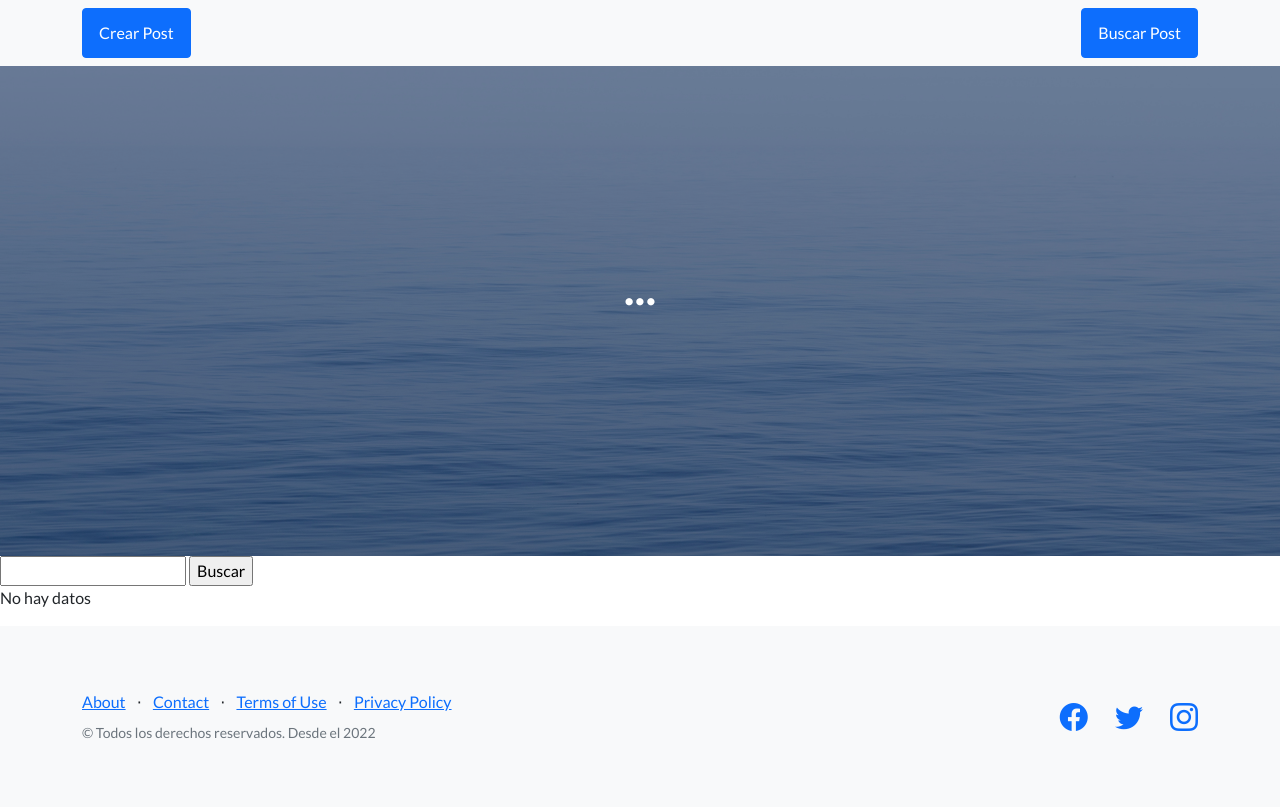
After one commit to AgustinPiergentili/pagina-web-con-django, a Django app: page /buscar_post/ in a window 1280 px wide. The commit adds this page. Run offline with Django 4.2, Linux system fonts and the light colour scheme; some libraries are stand-ins or nearby versions.

Commit message:
se añade get y post

```diff
--- a/EntregaIntermedia_Piergentili/EntregaIntermedia_Piergentili/urls.py
+++ b/EntregaIntermedia_Piergentili/EntregaIntermedia_Piergentili/urls.py
@@ -19,5 +19,5 @@ from django.conf.urls import include
 
 urlpatterns = [
     path('admin/', admin.site.urls),
-    path('account/', include('account.urls')),
+    path('', include('account.urls')),
 ]
--- a/EntregaIntermedia_Piergentili/account/admin.py
+++ b/EntregaIntermedia_Piergentili/account/admin.py
@@ -1,4 +1,4 @@
 from django.contrib import admin
 from .models import *
 # Register your models here.
-admin.site.register(usuario)
+admin.site.register(CrearPost)
--- /dev/null
+++ b/EntregaIntermedia_Piergentili/account/templates/account/buscar_post.html
@@ -0,0 +1,26 @@
+{% extends 'account/templates/account/index.html' %}
+
+{% load static %}
+
+{% block codigoDinamico %}
+
+
+<form action="" method="get">
+
+    <input type="text" name="post" id="post">
+
+    <input type="submit" value="Buscar">
+
+</form>
+
+{% if nombre %}
+
+    <ul>
+    {% for nombre in nombre %}
+        <li>Post de {{CrearPost.nombre}} con numero {{CrearPost.post}}</li>
+    {% endfor %}
+    <ul>
+
+{% endif %}
+    <p>No hay datos</p>
+{% endblock  %}
--- a/EntregaIntermedia_Piergentili/account/templates/account/index.html
+++ b/EntregaIntermedia_Piergentili/account/templates/account/index.html
@@ -7,7 +7,7 @@
         <meta name="viewport" content="width=device-width, initial-scale=1, shrink-to-fit=no" />
         <meta name="description" content="" />
         <meta name="author" content="" />
-        <title>Landing Page - Start Bootstrap Theme</title>
+        <title>Bienvenido! Aqui podras crear tus post</title>
         <!-- Favicon-->
         <link rel="icon" type="image/x-icon" href="assets/favicon.ico" />
         <!-- Bootstrap icons-->
@@ -21,8 +21,8 @@
         <!-- Navigation-->
         <nav class="navbar navbar-light bg-light static-top">
             <div class="container">
-                <a class="navbar-brand" href="{% url 'FormularioRegistro' %}">Registrar</a>
-                <a class="btn btn-primary" href="#signup">Sign Up</a>
+                <a class="btn btn-primary" href="{% url 'CrearPost' %}">Crear Post</a>
+                <a class="btn btn-primary" href="{% url 'Buscar Post' %}">Buscar Post</a>
             </div>
         </nav>
         <!-- Masthead-->
@@ -32,7 +32,7 @@
                     <div class="col-xl-6">
                         <div class="text-center text-white">
                             <!-- Page heading-->
-                            <h1 class="mb-5">Generate more leads with a professional landing page!</h1>
+                            <h1 class="mb-5">...</h1>
                             <!-- Signup form-->
                             <!-- * * * * * * * * * * * * * * *-->
                             <!-- * * SB Forms Contact Form * *-->
@@ -45,11 +45,11 @@
                                 <!-- Email address input-->
                                 <div class="row">
                                     <div class="col">
-                                        <input class="form-control form-control-lg" id="emailAddress" type="email" placeholder="Email Address" data-sb-validations="required,email" />
+
                                         <div class="invalid-feedback text-white" data-sb-feedback="emailAddress:required">Email Address is required.</div>
                                         <div class="invalid-feedback text-white" data-sb-feedback="emailAddress:email">Email Address Email is not valid.</div>
                                     </div>
-                                    <div class="col-auto"><button class="btn btn-primary btn-lg disabled" id="submitButton" type="submit">Submit</button></div>
+                                    <div class="col-auto"></div>
                                 </div>
                                 <!-- Submit success message-->
                                 <!---->
@@ -91,7 +91,7 @@
                             <li class="list-inline-item">⋅</li>
                             <li class="list-inline-item"><a href="#!">Privacy Policy</a></li>
                         </ul>
-                        <p class="text-muted small mb-4 mb-lg-0">&copy; Your Website 2022. All Rights Reserved.</p>
+                        <p class="text-muted small mb-4 mb-lg-0">&copy; Todos los derechos reservados. Desde el 2022</p>
                     </div>
                     <div class="col-lg-6 h-100 text-center text-lg-end my-auto">
                         <ul class="list-inline mb-0">
--- a/EntregaIntermedia_Piergentili/account/urls.py
+++ b/EntregaIntermedia_Piergentili/account/urls.py
@@ -1,8 +1,8 @@
 from django.urls import path
-from .views import index, mostrar_registro,FormularioRegistro
+from .views import index,CrearPost,buscar_post
 
 urlpatterns = [
-    path('', index),
-    path('mostrar_registro/', mostrar_registro,name='Registro'),
-    path('formulario_registro/', FormularioRegistro,name='FormularioRegistro')
+    path('', index,name='index'),
+    path('crear_post/', CrearPost,name='CrearPost'),
+    path('buscar_post/', buscar_post,name='Buscar Post'),
 ]
--- a/EntregaIntermedia_Piergentili/account/views.py
+++ b/EntregaIntermedia_Piergentili/account/views.py
@@ -1,22 +1,42 @@
+from .forms import CrearPostForm
+from django.http import HttpResponse
 from django.shortcuts import render
-from django.http import HttpResponse
-from account.forms import CrearUsuario
+from .models import CrearPost
+
 # Create your views here.
 
 def index(request):
     return render(request, 'account/templates/account/index.html')
 
-def mostrar_registro(request):
-    return render(request,'account/templates/account/registro.html')
 
-def FormularioRegistro(request):
+def CrearPost(request):
+
 
     if request.method == 'POST':
-        user = User(Usuario=request.POST['nombre'],Contrasenia=request.POST['contrasenia'])
-        user.save()
 
-        return render (request, 'account/templates/account/index.html')
+        formulario = CrearPostForm(request.POST)
+
+        if formulario.is_valid():
+
+            formulario_limpio = formulario.cleaned_data
+
+            post = Post(Nombre=formulario_limpio['Nombre'], Post=formulario_limpio['Post'])
+
+            post.save()
+
+            return render (request, 'account/templates/account/index.html')
     else:
-        formulario = CrearUsuario()
+        formulario = CrearPostForm()
 
-    return render(request,'account/templates/account/formularioregistro.html',{'formulario':formulario})
+    return render(request,'account/templates/account/crearpost.html',{'formulario':formulario})
+
+def buscar_post(request):
+
+    if request.GET.get('post', False):
+        post = request.GET['post']
+        nombre = nombre.objects.filter(post__icontains=post)
+
+        return render(request,'account/templates/account/buscar_post.html', {'nombre':nombre})
+    else:
+        respuesta = 'No hay datos'
+    return render(request, 'account/templates/account/buscar_post.html', {'respuesta':respuesta})
```
Also changed, not shown: EntregaIntermedia_Piergentili/account/forms.py (+3 -4 lines), EntregaIntermedia_Piergentili/account/models.py (+3 -5 lines), EntregaIntermedia_Piergentili/account/templates/account/crearpost.html (added, +18 -0 lines), EntregaIntermedia_Piergentili/account/templates/account/formularioregistro.html (deleted, +0 -18 lines), EntregaIntermedia_Piergentili/account/migrations/0003_crearpost_delete_usuario.py (added), EntregaIntermedia_Piergentili/db.sqlite3.
